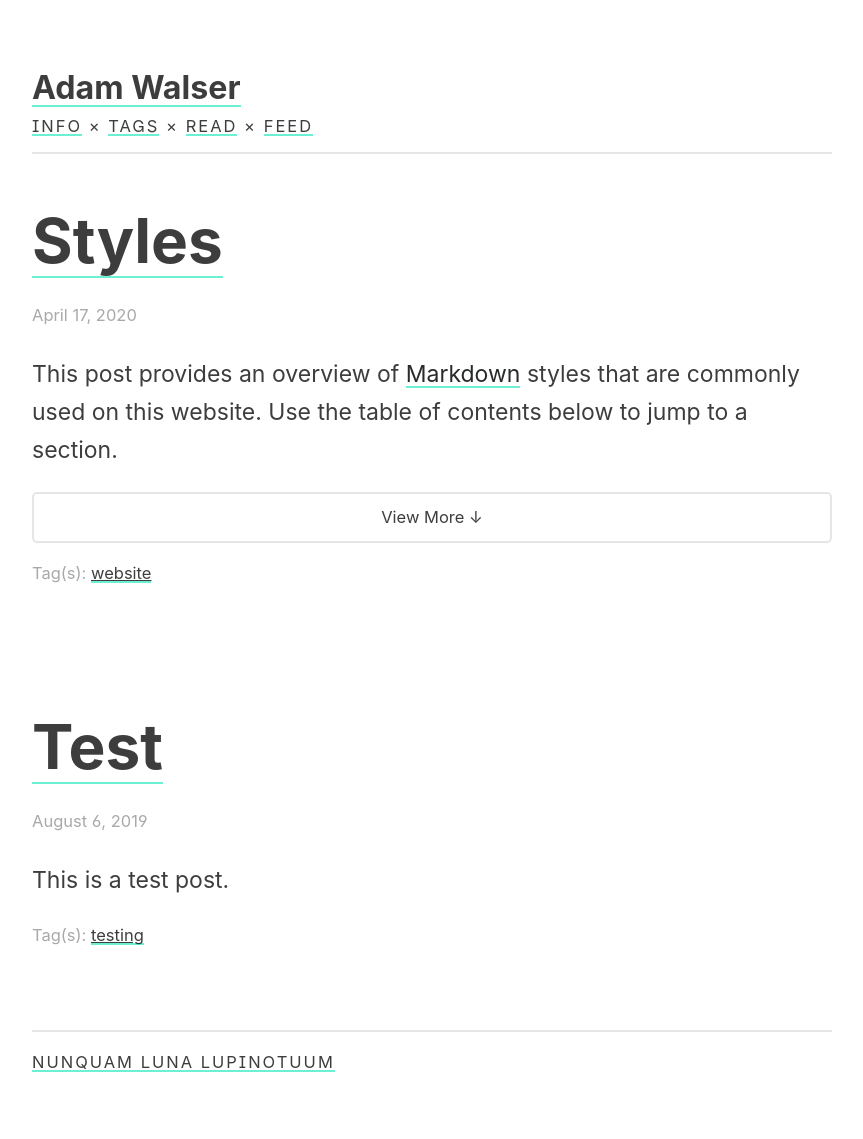
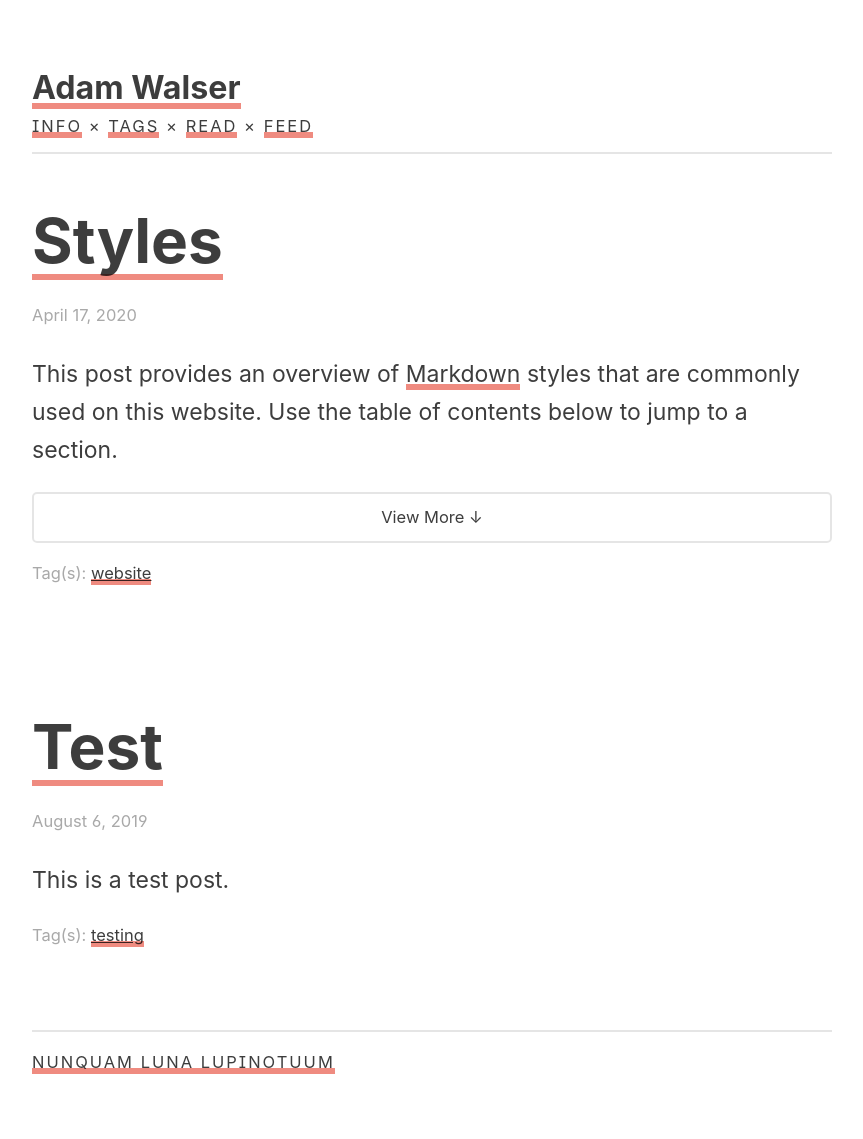
Before and after one commit to ajpwalser/ajpwalser.github.io, a Jekyll site: the page built from index.html, in a window 1280 px wide. Shown: the whole page, without its empty margins (208-1071 px from the left). Built offline with Jekyll 4.4.1, drawn with Linux system fonts in a browser that asks for light colours; some web fonts are replaced; the list of posts is cut into pages by our own code.

Commit message:
Update style.css

```diff
--- a/css/style.css
+++ b/css/style.css
@@ -69,10 +69,11 @@ footer a:hover {
 /* Links */
 
 a:link {
-text-decoration: none;
-  color: #292a2a;
-  transition: box-shadow .15s;
-  box-shadow: inset 0 -2px 0 0 #6cefd3;
+	text-decoration:none;
+  	border-bottom: 2px solid #ef8b80;
+  	box-shadow: inset 0 -4px 0 #ef8b80;
+  	color: inherit;
+  	transition: background 0.1s cubic-bezier(.33,.66,.66,1);
 }
 
 a:hover {
```
